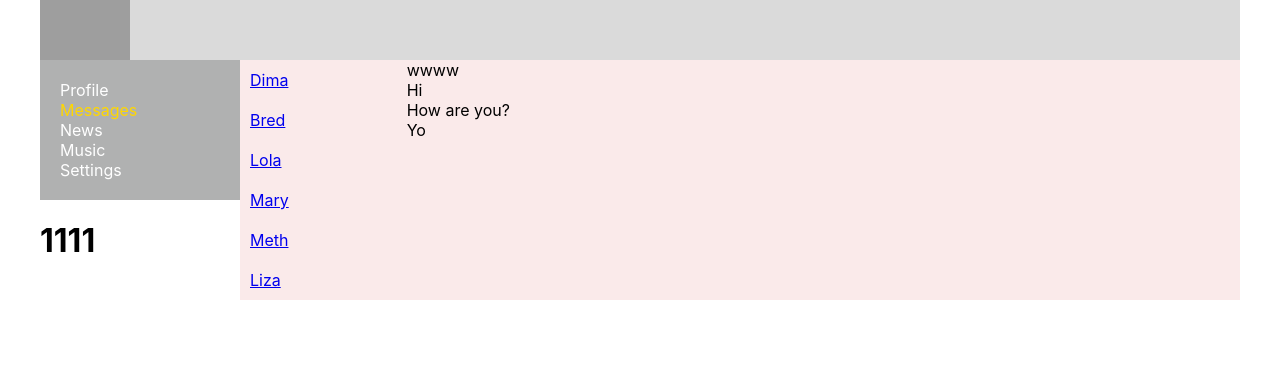
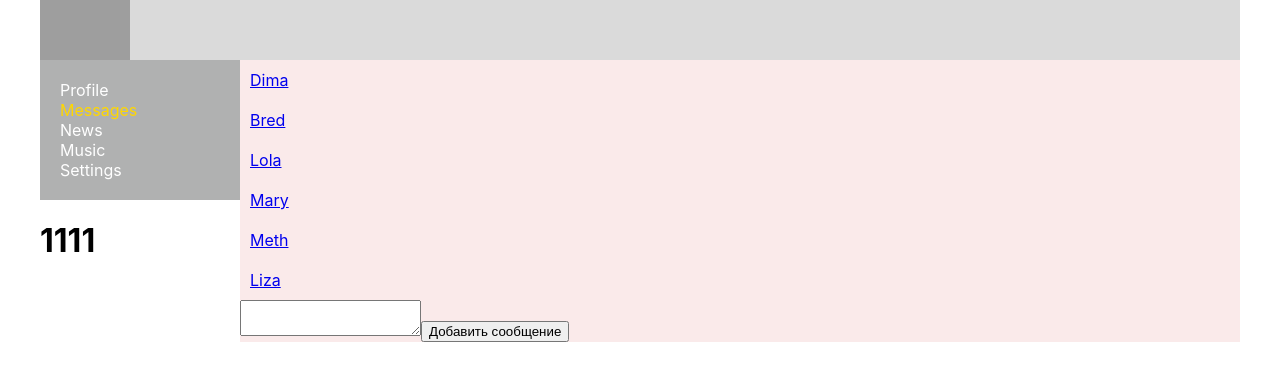
Before and after one commit to AYamnik666/Kam, a React (Create React App) app in the folder kam/: page /dialogs in a window 1280 px wide. Shown: the top 380 px of the page. Built offline with nearby package versions, Linux system fonts and the light colour scheme; grey boxes are pictures that could not be loaded.

Commit message:
Edit 32 addpost

```diff
--- a/kam/src/App.js
+++ b/kam/src/App.js
@@ -9,6 +9,7 @@
 import News from './components/News/News';
 import Settings from './components/Settings/Settings';
 import {BrowserRouter, Route} from 'react-router-dom';
+import { addPost } from './Redux/state';
 
 
 
@@ -33,7 +34,7 @@
 <Route path='/profile' component={Profile} />*/}
 
 <Route path='/dialogs' render={() => <Dialogs state={props.state.dialogsPage}  messages={props.state.dialogsPage} />} />
-<Route path='/profile' render={() => <Profile state={props.state.profilePage} />} />
+<Route path='/profile' render={() => <Profile state={props.state.profilePage} addPost={addPost} />} />
 
 
 
--- a/kam/src/Redux/state.js
+++ b/kam/src/Redux/state.js
@@ -22,4 +22,15 @@
 
 }
 
+export let addPost = (postMessage) =>{
+    debugger;
+    let newPost ={
+        id: 5,
+        message: postMessage,
+        likesCount: 0
+    };
+
+    state.profilePage.posts.push(newPost);
+}
+
 export default state;
--- a/kam/src/components/Dialogs/Dialogs.jsx
+++ b/kam/src/components/Dialogs/Dialogs.jsx
@@ -7,6 +7,18 @@
 import DialogItem from './DialogItem/DialogItem';
 
 const Dialogs = (props) =>{
+
+
+    let newMessageElement = React.createRef();
+
+    let addMessage =() =>{
+
+        let text=newMessageElement.current.value;
+        alert(text);
+    }
+
+
+
 
 
 let dialogsElements= props.state.dialogs.map(d => <DialogItem name={d.name} id={d.id} />) ;
@@ -24,11 +36,12 @@
 
                 </div>
                 <div className={s.message}>
-          {messagesElements}
+
 
             </div>
             </div>
-
+<textarea ref={newMessageElement}> </textarea>
+<button onClick={addMessage}>Добавить сообщение</button>
         </div>
     )
 }
--- a/kam/src/components/Profile/MyPosts/MyPosts.jsx
+++ b/kam/src/components/Profile/MyPosts/MyPosts.jsx
@@ -17,9 +17,12 @@
 let newPostElement = React.createRef();
 
 let addPost =() =>{
+	debugger;
 
 	let text=newPostElement.current.value;
-	alert(text);
+
+	props.addPost(text);
+
 }
 
 
--- a/kam/src/components/Profile/Profile.jsx
+++ b/kam/src/components/Profile/Profile.jsx
@@ -10,7 +10,7 @@
         return (
             <div>
 			<ProfileInfo />
-			<MyPosts posts={props.state.posts} />
+			<MyPosts posts={props.state.posts} addPost={props.addPost } />
 			</div>
 
         )
--- a/kam/src/index.js
+++ b/kam/src/index.js
@@ -5,8 +5,11 @@
 import * as serviceWorker from './serviceWorker';
 
 import state from './Redux/state';
+import {addPost} from './Redux/state';
 
-ReactDOM.render(<App state={state} />, document.getElementById('root'));
+//addPost('QQQQQQQQQQQQQWWWWWWWWWWWWWWEEEEEEEEEEEEEEEEEE');
+
+ReactDOM.render(<App state={state} addPost={addPost }/>, document.getElementById('root'));
 
 // If you want your app to work offline and load faster, you can change
 // unregister() to register() below. Note this comes with some pitfalls.
```
